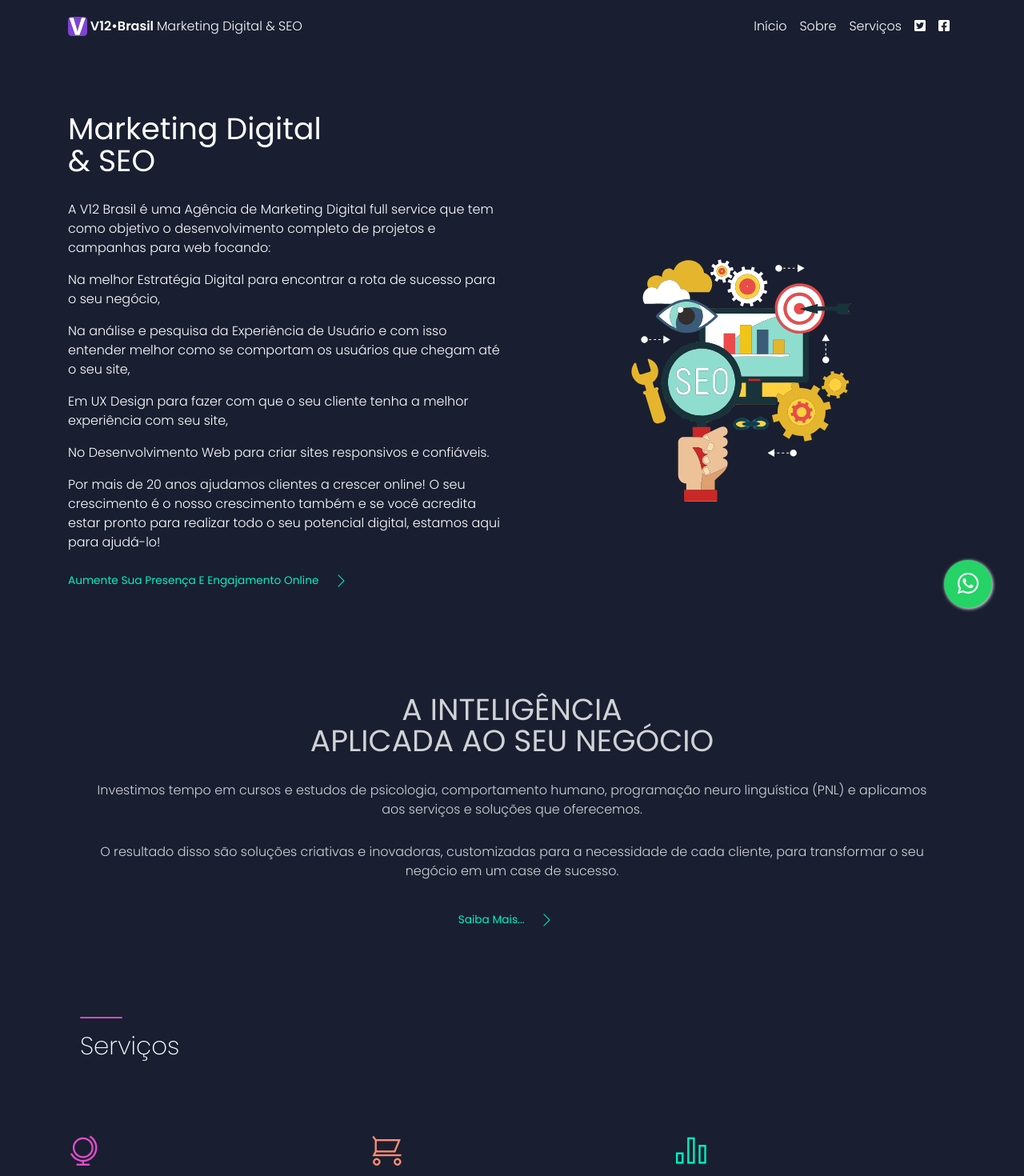
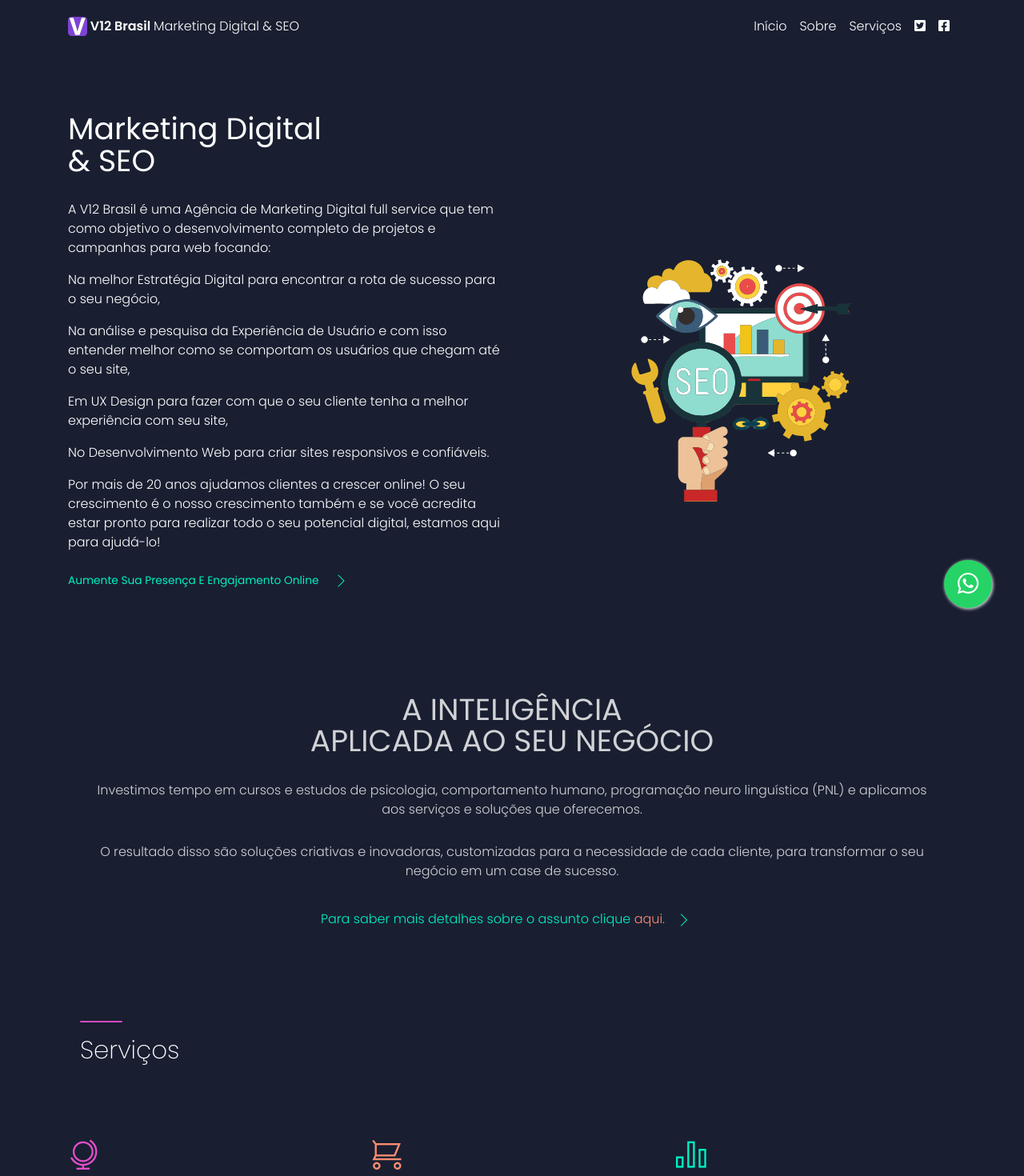
Before and after one commit to kemp777/v12brasil, an Angular app: page / in a window 1280 px wide. Shown: the top 1470 px of the page at 80% size. Built offline with nearby package versions, Linux system fonts and the light colour scheme.

Commit message:
V12 - alguns ajustes de para SEO

```diff
--- a/src/app/components/contact/contact.component.html
+++ b/src/app/components/contact/contact.component.html
@@ -1,4 +1,4 @@
-<section class="section section-lg">
+<section class="section section-lg" id="contato">
     <div class="container">
         <div class="row row-grid">
             <div class="col-md-4">
--- a/src/app/components/footer/footer.component.html
+++ b/src/app/components/footer/footer.component.html
@@ -19,25 +19,23 @@
                     <ul class="nav">
                         <li class="nav-item">
                             <a class="nav-link" [routerLink]="['/sobre']">
-                                Sobre a V12•
+                                Sobre a V12
                             </a>
                         </li>
                         <li class="nav-item">
-                            <a class="nav-link" href="#">
+                            <a class="nav-link" [routerLink]="['.']" fragment="contato">
                                 Entre em contato
                             </a>
                         </li>
                     </ul>
                 </div>
                 <div class="col-md-3">
-                    <!--            <h3 class="title">Social</h3>-->
                     <div class="btn-wrapper profile">
-                        <a class="btn btn-icon btn-neutral btn-round btn-simple mr-1" href="https://twitter.com/v12brasil" target="_blank">
-                            <i class="fab fa-twitter"> </i>
-                            <fa-icon class="fab" [icon]="faTwitter" [class]="faTwitter"></fa-icon>
+                        <a aria-label="nos acesse no Twitter" class="btn btn-icon btn-neutral btn-round btn-simple mr-1" href="https://twitter.com/v12brasil" target="_blank">
+                            <fa-icon aria-hidden="true" class="fab" [icon]="faTwitter" [class]="faTwitter"></fa-icon>
                         </a>
-                        <a class="btn btn-icon btn-neutral btn-round btn-simple mr-1" href="https://www.facebook.com/v12brasil" target="_blank">
-                            <fa-icon class="fab" [icon]="faFacebook" [class]="faFacebook"></fa-icon>
+                        <a aria-label="nos acesse no Facebook" class="btn btn-icon btn-neutral btn-round btn-simple mr-1" href="https://www.facebook.com/v12brasil" target="_blank">
+                            <fa-icon aria-hidden="true" class="fab" [icon]="faFacebook" [class]="faFacebook"></fa-icon>
                         </a>
                     </div>
                 </div>
--- a/src/app/components/navbar/navbar.component.html
+++ b/src/app/components/navbar/navbar.component.html
@@ -1,8 +1,8 @@
 <nav class="navbar navbar-expand-lg fixed-top navbar-transparent" id="navbar-top">
     <div class="container">
         <div class="navbar-translate">
-            <a class="navbar-brand" [routerLink]="['']" placement="bottom" tooltip="Designed by V12•Brasil">
-                <span> <img alt="Agência de Marketing Digital & SEO" width="24px" class="img-fluid" src="assets/img/png-low/v12-brasil-agencia-de-marketing-digital-campinas-small.svg" /> V12•Brasil </span> Marketing Digital & SEO
+            <a class="navbar-brand" [routerLink]="['.']" placement="bottom" tooltip="Designed by V12 Brasil">
+                <span> <img alt="Agência de Marketing Digital & SEO" width="24px" class="img-fluid" src="assets/img/png-low/v12-brasil-agencia-de-marketing-digital-campinas-small.svg" /> V12 Brasil </span> Marketing Digital & SEO
             </a>
             <button
                     aria-controls="navigation-index"
@@ -21,7 +21,7 @@
         <div class="navbar-collapse justify-content-end" [collapse]="isCollapsed" id="navigation">
             <div class="navbar-collapse-header">
                 <div class="row">
-                    <div class="col-6 collapse-brand"><a> V12• </a></div>
+                    <div class="col-6 collapse-brand"><a [routerLink]="['.']" tooltip="Designed by V12 Brasil"> V12 </a></div>
                     <div class="col-6 collapse-close text-right">
                         <button
                                 aria-controls="navigation-index"
@@ -39,18 +39,20 @@
             </div>
             <ul class="navbar-nav">
                 <li class="nav-item p-0">
-                    <a class="nav-link" [routerLink]="['']"> Início </a>
+                    <a class="nav-link" aria-controls="menuitem" aria-label="Home" [routerLink]="['']"> Início </a>
                 </li>
                 <li class="nav-item p-0">
-                    <a class="nav-link" [routerLink]="['/sobre']"> Sobre </a>
+                    <a class="nav-link" aria-controls="menuitem" aria-label="About" [routerLink]="['/sobre']"> Sobre </a>
                 </li>
                 <li class="nav-item p-0">
-                    <a class="nav-link" [routerLink]="['/servicos']"> Serviços </a>
+                    <a class="nav-link" aria-controls="menuitem" aria-label="Services" [routerLink]="['/servicos']"> Serviços </a>
                 </li>
             </ul>
             <ul class="navbar-nav">
                 <li class="nav-item p-0">
                     <a
+                            aria-controls="menuitem"
+                            aria-label="Twitter"
                             class="nav-link nav-link-twitter"
                             href="https://twitter.com/V12Brasil"
                             placement="bottom"
@@ -62,6 +64,8 @@
                 </li>
                 <li class="nav-item p-0">
                     <a
+                            aria-controls="menuitem"
+                            aria-label="Facebook"
                             class="nav-link nav-link-facebook"
                             href="https://www.facebook.com/V12Brasil"
                             placement="bottom"
--- a/src/app/components/whatsapp/whatsapp.component.html
+++ b/src/app/components/whatsapp/whatsapp.component.html
@@ -1,3 +1,3 @@
-<a [href]="url" (click)="this.analytics.emmitEvent('whatsApp', 'Social', 'engagement', 'Tentativa de contato por Whatsapp')" class="whatsapp-float" target="_blank">
+<a aria-label="Clique aqui para nos contatar pelo Whatsapp" [href]="url" (click)="this.analytics.emmitEvent('whatsApp', 'Social', 'engagement', 'Tentativa de contato por Whatsapp')" class="whatsapp-float" target="_blank">
     <fa-icon class="fab" [icon]="faWhatsapp" [class]="faWhatsapp"></fa-icon>
 </a>
--- a/src/app/pages/index/index.component.html
+++ b/src/app/pages/index/index.component.html
@@ -35,14 +35,14 @@
               Por mais de 20 anos ajudamos clientes a crescer online! O seu crescimento é o nosso crescimento também e se você acredita estar pronto para realizar todo o seu potencial digital, estamos aqui para ajudá-lo!
             </p>
             <div class="btn-wrapper mb-3">
-              <a class="category text-success d-inline mr-1" [routerLink]="['/servicos']">aumente sua presença e engajamento online</a>
-              <a class="btn btn-success btn-link btn-sm" [routerLink]="['/servicos']" placement="bottom" tooltip="Saiba mais...">
-                <i class="v12-icons icon-minimal-right"> </i>
+              <a aria-label="para saber como aumentar sua presença e engajamento online clique aqui..." class="category text-success d-inline mr-1" [routerLink]="['/servicos']">aumente sua presença e engajamento online</a>
+              <a aria-hidden="true" class="btn btn-success btn-link btn-sm" [routerLink]="['/servicos']" placement="bottom" tooltip="Saiba mais...">
+                <i aria-hidden="true" class="v12-icons icon-minimal-right"> </i>
               </a>
             </div>
           </div>
           <div class="mx-auto col-lg-4 col-md-5 align-self-center">
-              <img alt="Agência de Marketing Digital & SEO" class="img-fluid" src="assets/img/seo.svg" />
+              <img alt="V12 - Agência de Marketing Digital & SEO" class="img-fluid" src="assets/img/seo.svg" />
           </div>
         </div>
       </div>
@@ -68,11 +68,9 @@
               </p>
               <br />
 
-              <a class="category text-success mt-5" [routerLink]="['/sobre']">
-                saiba mais...
-              </a>
-              <a class="btn btn-success btn-link btn-sm" [routerLink]="['/sobre']" placement="bottom" tooltip="Saiba mais...">
-                <i class="v12-icons icon-minimal-right"> </i>
+              <p class="text-success">Para saber mais detalhes sobre o assunto clique <a aria-label="Para saber mais sobre o assunto clique aqui" class="text-warning mt-5" [routerLink]="['/sobre']"> aqui.</a>
+              <a aria-hidden="true" class="btn btn-success btn-link btn-sm" [routerLink]="['/sobre']" placement="bottom" tooltip="saiba mais...">
+                <i aria-hidden="true" class="v12-icons icon-minimal-right"> </i>
               </a>
             </div>
           </div>
--- a/src/app/pages/pages.module.ts
+++ b/src/app/pages/pages.module.ts
@@ -6,10 +6,12 @@ import {ServicosComponent} from './servicos/servicos.component';
 import {WebsitesComponent} from './servicos/websites/websites.component';
 import {SeoComponent} from './servicos/seo/seo.component';
 import {EcommerceComponent} from './servicos/ecommerce/ecommerce.component';
+import {TooltipModule} from 'ngx-bootstrap/tooltip';
 
 @NgModule({
     imports: [
         RouterModule,
+        TooltipModule,
     ],
     declarations: [
         IndexComponent,
--- a/src/assets/css/nucleo-icons.css
+++ b/src/assets/css/nucleo-icons.css
@@ -8,10 +8,11 @@ Created using IcoMoon - icomoon.io
 
 @font-face {
   font-family: 'Nucleo';
-  src: url('../fonts/nucleo.eot');
-  src: url('../fonts/nucleo.eot') format('embedded-opentype'), url('../fonts/nucleo.woff2') format('woff2'), url('../fonts/nucleo.woff') format('woff'), url('../fonts/nucleo.ttf') format('truetype');
+  /*src: url('../fonts/nucleo.eot');*/
+  src: local('sans-serif'), url('../fonts/nucleo.eot') format('embedded-opentype'), url('../fonts/nucleo.woff2') format('woff2'), url('../fonts/nucleo.woff') format('woff'), url('../fonts/nucleo.ttf') format('truetype');
   font-weight: normal;
   font-style: normal;
+  font-display: swap;
 }
 
 /*------------------------
--- a/src/index.html
+++ b/src/index.html
@@ -26,11 +26,11 @@
     <meta name="description" content="Mais que uma agência, focamos na inteligência por trás do negócio e customizamos soluções inteligentes de acordo com as necessidades de cada cliente." />
     <meta name="robots" content="max-snippet:-1, max-image-preview:large, max-video-preview:-1" />
     <meta name="keywords" content="v12brasil,v12 brasil,agência marketing digital,agencia marketing digital,agencia seo,agência seo" />
-    <link rel="canonical" href="https://v12brasil.com.br/" />
+    <link rel="canonical" href="https://www.v12brasil.com.br/" />
     <link rel="v12-brasil-icon" sizes="76x76" href="./assets/img/png-low/v12-brasil-agencia-de-marketing-digital-campinas-small.svg" />
     <link rel="icon" type="image/svg" href="./assets/img/png-low/v12-brasil-agencia-de-marketing-digital-campinas-small.svg" />
     <title>V12 Brasil - Agência de Marketing Digital e Consultoria</title>
-    <link href="https://fonts.googleapis.com/css?family=Poppins:200,300,400,600,700,800" rel="stylesheet" />
+    <link href="https://fonts.googleapis.com/css?family=Poppins:200,300,400,600,700,800&display=swap" rel="stylesheet" />
   </head>
   <body>
     <app-root> Loading . . . </app-root>
```
